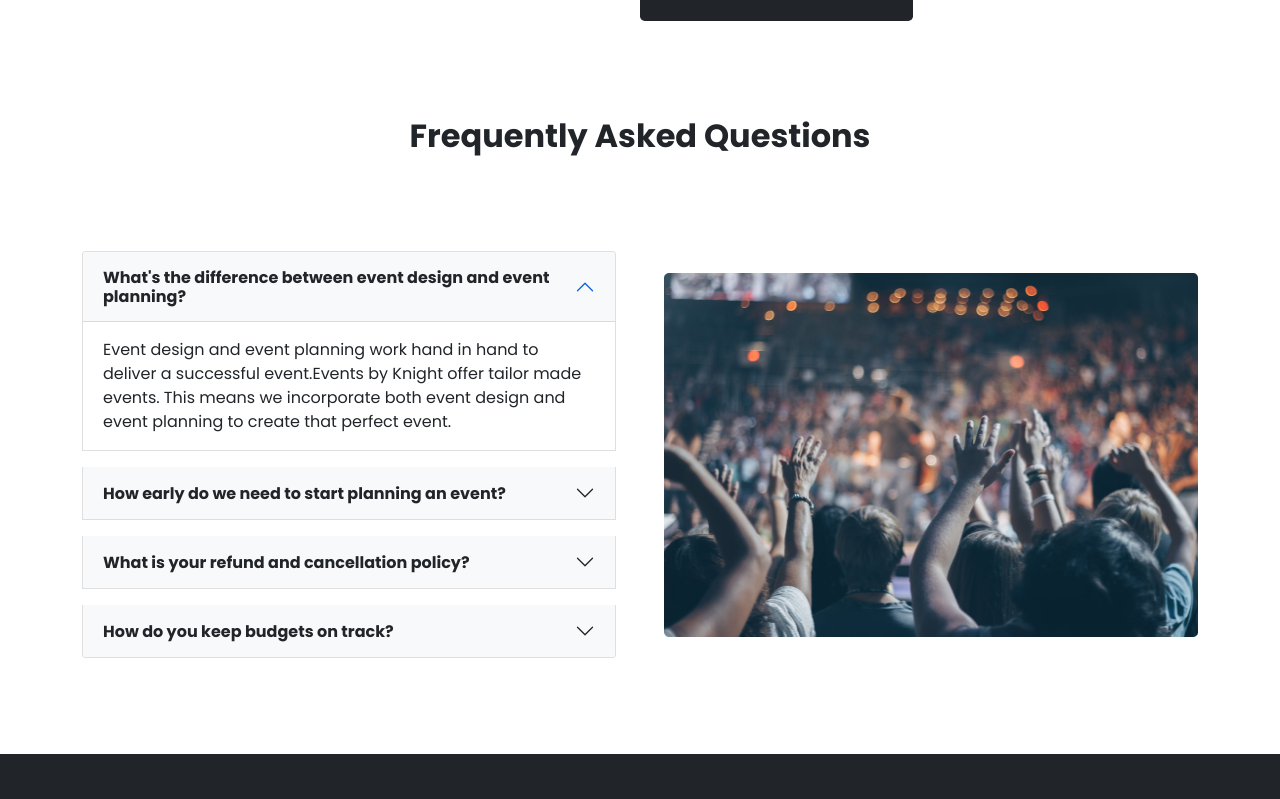
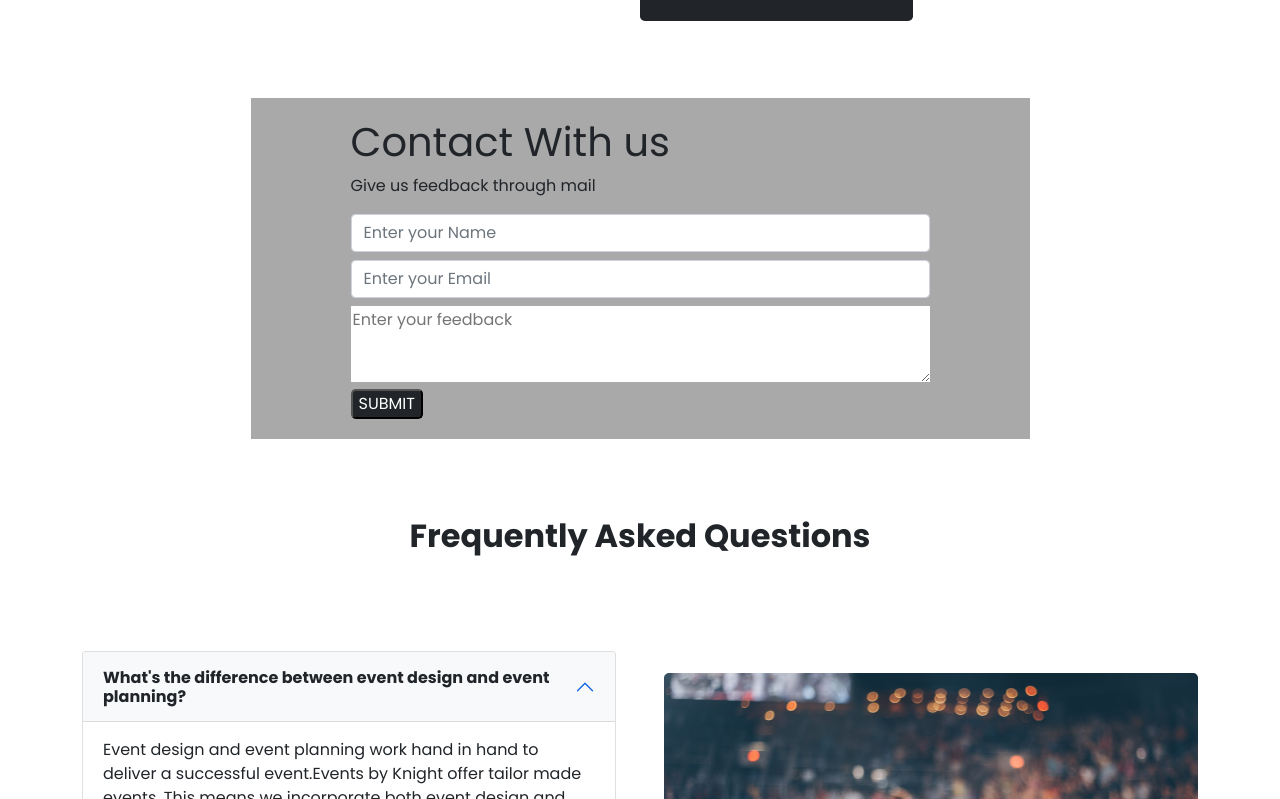
Before and after one commit to sarafat27/responsive-bootstrap-website-, a plain HTML site: page index.html in a window 1280 px wide. Shown: the part 1228-2027 px from the top of the page. Drawn offline with nearby package versions, Linux system fonts and the light colour scheme.

Commit message:
bonus added

```diff
--- a/index.html
+++ b/index.html
@@ -206,6 +206,22 @@
 
             </div>
         </section>
+        <!-- Bonus part -->
+        <section style="height: 400px  ;"
+            class="container contact-bg-info d-flex justify-content-center align-items-center rounded-3 mt-5 ">
+            <div id="feedback">
+                <h1>Contact With us</h1>
+                <p>Give us feedback through mail</p>
+                <input required class="form-control mb-2" type="text" placeholder="Enter your Name  ">
+                <input required class="form-control" type="text" placeholder="Enter your Email  ">
+
+                <textarea required class="mt-2 border-0" name="" id="" cols="40" rows="3"
+                    placeholder="Enter your feedback"></textarea>
+
+                <br>
+                <button class="submit-button bg-dark text-white rounded-3">SUBMIT</button>
+            </div>
+        </section>
         <!-- Frequently asked question -->
         <h2 class="text-center fw-bold py-5">Frequently Asked Questions </h2>
         <section class="container my-5  h-100 pb-5">
--- a/style.css
+++ b/style.css
@@ -4,3 +4,7 @@ body{
     margin: 0px;
     overflow-x: hidden;
 }
+#feedback{
+    background-color:darkgray;
+    padding:20px 100px;
+}
```
